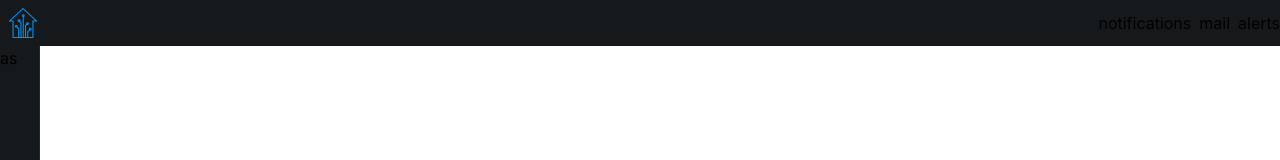
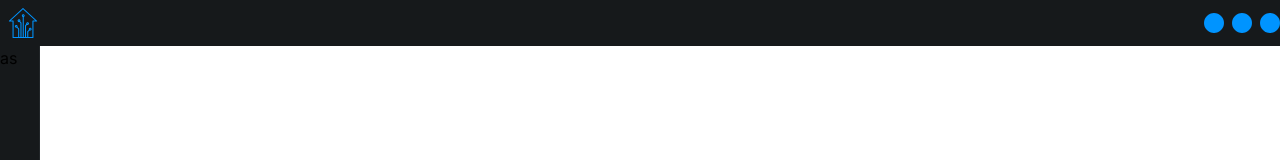
Before and after one commit to pountzas/smart-home-v2, a Next.js app: page / in a window 1280 px wide. Shown: the top 160 px of the page. Built offline with nearby package versions, Linux system fonts and the light colour scheme; what tailwindcss-border-gradients would draw is missing.

Commit message:
add icons to header

```diff
--- a/components/Header.tsx
+++ b/components/Header.tsx
@@ -1,23 +1,31 @@
+import Alerts from "@/public/icons/Alerts";
+import Mail from "@/public/icons/Mail";
+import Notifications from "@/public/icons/Notifications";
 import SmartHome from "@/public/icons/SmartHome";
+import User from "@/public/icons/User";
 import React from "react";
+import SearchComponent from "./reusables/SearchComponent";
 const iconItems = [
   {
     name: "notifications",
-    icon: "notifications",
+    icon: <Notifications />,
     color: "black",
-    colorDark: "white"
+    colorDark: "white",
+    onclick: null
   },
   {
     name: "mail",
-    icon: "mail",
+    icon: <Mail />,
     color: "black",
-    colorDark: "white"
+    colorDark: "white",
+    onclick: null
   },
   {
     name: "alerts",
-    icon: "alerts",
+    icon: <Alerts />,
     color: "black",
-    colorDark: "white"
+    colorDark: "white",
+    onclick: null
   }
 ];
 
```
